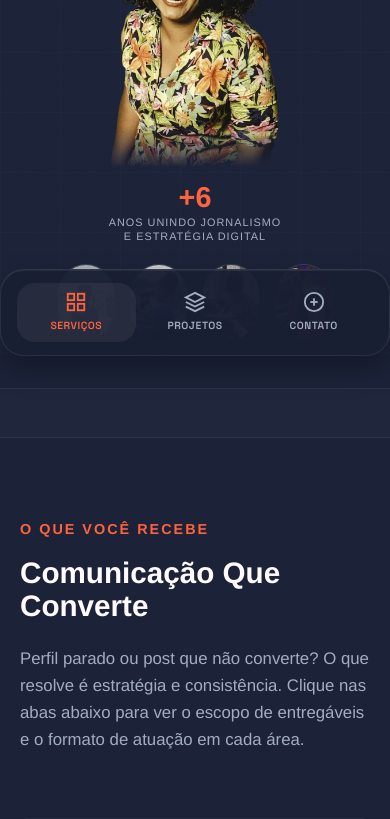
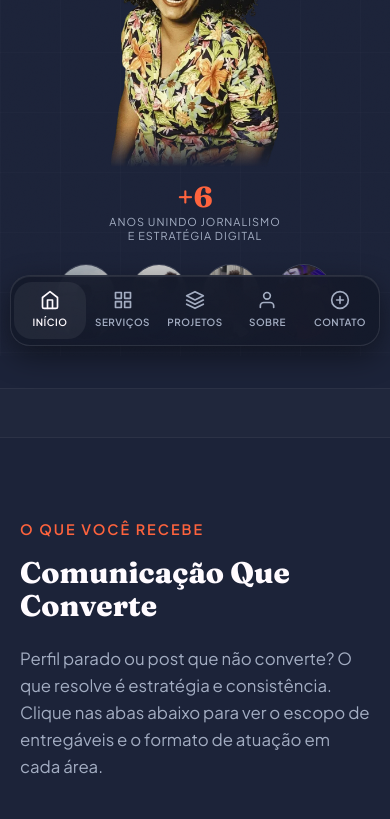
Before and after one commit to Hobert3946/priscila-landing-page, a website: page index.html in a window 390 px wide. Shown: the part 488-1307 px from the top of the page. Drawn offline with nearby package versions, Linux system fonts and the light colour scheme.

Commit message:
feat(mobile): barra de menu inferior permanente com 5 atalhos

```diff
--- a/index.html
+++ b/index.html
@@ -60,7 +60,7 @@
        em que o navegador chega nas tags <script> lá no fim do body. -->
   <link rel="preconnect" href="https://unpkg.com" crossorigin>
   <link rel="preconnect" href="https://cdnjs.cloudflare.com" crossorigin>
-  <link href="https://fonts.googleapis.com/css2?family=Plus+Jakarta+Sans:ital,wght@0,300;0,400;0,500;0,600;0,700;0,800;1,400&family=Syne:wght@600;700;800&family=Space+Grotesk:wght@500;600;700&display=swap" rel="stylesheet">
+  <link href="https://fonts.googleapis.com/css2?family=Fraunces:opsz,wght@9..144,600;9..144,700;9..144,800&family=Plus+Jakarta+Sans:wght@400;500;600;700&display=swap" rel="stylesheet">
   <link rel="stylesheet" href="styles.css">
   <link rel="stylesheet" href="effects.css">
   <link rel="stylesheet" href="sections.css">
@@ -1028,18 +1028,26 @@
   <script src="js/media-lite.js"></script>
   <script src="js/main.js"></script>
 
-  <!-- Mobile Tabbar (Navegação Inferior) -->
+  <!-- Mobile Tabbar (Navegação Inferior Fixa) -->
   <nav class="mobile-tabbar" aria-label="Navegação rápida">
+    <a href="#hero" class="tab-link">
+      <svg viewBox="0 0 24 24" fill="none" stroke="currentColor" stroke-width="2" stroke-linecap="round" stroke-linejoin="round" aria-hidden="true"><path d="M3 9l9-7 9 7v11a2 2 0 0 1-2 2H5a2 2 0 0 1-2-2z"/><polyline points="9 22 9 12 15 12 15 22"/></svg>
+      <span>Início</span>
+    </a>
     <a href="#what-you-get" class="tab-link">
-      <svg viewBox="0 0 24 24" fill="none" stroke="currentColor" stroke-width="2"><rect x="3" y="3" width="7" height="7"></rect><rect x="14" y="3" width="7" height="7"></rect><rect x="14" y="14" width="7" height="7"></rect><rect x="3" y="14" width="7" height="7"></rect></svg>
+      <svg viewBox="0 0 24 24" fill="none" stroke="currentColor" stroke-width="2" stroke-linecap="round" stroke-linejoin="round" aria-hidden="true"><rect x="3" y="3" width="7" height="7"/><rect x="14" y="3" width="7" height="7"/><rect x="14" y="14" width="7" height="7"/><rect x="3" y="14" width="7" height="7"/></svg>
       <span>Serviços</span>
     </a>
     <a href="#work" class="tab-link">
-      <svg viewBox="0 0 24 24" fill="none" stroke="currentColor" stroke-width="2"><polygon points="12 2 2 7 12 12 22 7 12 2"></polygon><polyline points="2 17 12 22 22 17"></polyline><polyline points="2 12 12 17 22 12"></polyline></svg>
+      <svg viewBox="0 0 24 24" fill="none" stroke="currentColor" stroke-width="2" stroke-linecap="round" stroke-linejoin="round" aria-hidden="true"><polygon points="12 2 2 7 12 12 22 7 12 2"/><polyline points="2 17 12 22 22 17"/><polyline points="2 12 12 17 22 12"/></svg>
       <span>Projetos</span>
     </a>
+    <a href="#about" class="tab-link">
+      <svg viewBox="0 0 24 24" fill="none" stroke="currentColor" stroke-width="2" stroke-linecap="round" stroke-linejoin="round" aria-hidden="true"><path d="M20 21v-2a4 4 0 0 0-4-4H8a4 4 0 0 0-4 4v2"/><circle cx="12" cy="7" r="4"/></svg>
+      <span>Sobre</span>
+    </a>
     <a href="#contact" class="tab-link">
-      <svg viewBox="0 0 24 24" fill="none" stroke="currentColor" stroke-width="2"><circle cx="12" cy="12" r="10"></circle><path d="M12 8v8"></path><path d="M8 12h8"></path></svg>
+      <svg viewBox="0 0 24 24" fill="none" stroke="currentColor" stroke-width="2" stroke-linecap="round" stroke-linejoin="round" aria-hidden="true"><circle cx="12" cy="12" r="10"/><path d="M12 8v8"/><path d="M8 12h8"/></svg>
       <span>Contato</span>
     </a>
   </nav>
--- a/js/ui.js
+++ b/js/ui.js
@@ -109,41 +109,6 @@
     sections.forEach(section => observer.observe(section));
   }
 
-  /* Tabbar mobile some ao rolar pra baixo (mais espaço pra ler o conteúdo) e volta assim
-     que a pessoa rola pra cima — igual à barra de endereço do Safari/Instagram no celular.
-     Fica sempre visível perto do topo, pra não sumir logo que a página carrega. */
-  function initTabbarAutoHide() {
-    const bar = document.querySelector('.mobile-tabbar');
-    if (!bar) return;
-
-    let lastY = window.scrollY;
-    let ticking = false;
-
-    function update() {
-      const y = window.scrollY;
-      const goingDown = y > lastY + 4;
-      const goingUp = y < lastY - 4;
-
-      if (y < 80) {
-        bar.classList.remove('is-hidden');
-      } else if (goingDown) {
-        bar.classList.add('is-hidden');
-      } else if (goingUp) {
-        bar.classList.remove('is-hidden');
-      }
-
-      lastY = y;
-      ticking = false;
-    }
-
-    window.addEventListener('scroll', () => {
-      if (!ticking) {
-        requestAnimationFrame(update);
-        ticking = true;
-      }
-    }, { passive: true });
-  }
-
   PS.initUI = function () {
     initMobileMenu();
     initAnchorLinks();
@@ -151,6 +116,5 @@
     initScrollCue();
     initHeaderShrink();
     initNavSpy();
-    initTabbarAutoHide();
   };
 })();
--- a/sections.css
+++ b/sections.css
@@ -603,7 +603,7 @@
   left: -50%;
   width: 200%;
   height: 200%;
-  background: radial-gradient(circle at center, rgba(201, 242, 39, 0.08) 0%, transparent 50%);
+  background: radial-gradient(circle at center, var(--sand-soft) 0%, transparent 50%);
   opacity: 0;
   transform: rotate(0deg);
   transition: opacity 0.8s ease;
@@ -628,7 +628,7 @@
   width: 52px;
   height: 52px;
   border-radius: 14px;
-  background: rgba(201, 242, 39, 0.1);
+  background: var(--sand-soft);
   color: var(--accent-color);
   margin-bottom: 1.2rem;
 }
@@ -726,6 +726,10 @@
 .versus-note {
   max-width: 70ch;
   margin: 2rem auto 0;
+  padding: 1rem 1.25rem;
+  border: 1px solid var(--sand-line);
+  border-radius: 14px;
+  background: var(--sand-soft);
   text-align: center;
   font-size: 0.92rem;
   line-height: 1.6;
--- a/styles.css
+++ b/styles.css
@@ -16,10 +16,16 @@
   --accent-ink: #FFFBFF;   /* texto sobre o coral */
   --brand-glow: rgba(254, 99, 61, 0.06);
 
+  /* Tom intermediário (areia): fundos e citações que precisam de calor sem puxar o coral,
+     que já carrega botões, links e destaques. */
+  --sand-color: #E8DCCD;
+  --sand-soft: rgba(232, 220, 205, 0.09);
+  --sand-line: rgba(232, 220, 205, 0.22);
+
   /* Typography */
-  --font-sans: 'Helvetica Now Display', 'Helvetica Neue', Helvetica, Arial, sans-serif;
-  --font-display: 'Helvetica Now Display', 'Helvetica Neue', Helvetica, Arial, sans-serif;
-  --font-nav: 'Space Grotesk', var(--font-sans);
+  --font-sans: 'Plus Jakarta Sans', system-ui, -apple-system, 'Segoe UI', sans-serif;
+  --font-display: 'Fraunces', Georgia, 'Times New Roman', serif;
+  --font-nav: var(--font-sans);
 
   /* Spacing */
   --space-sm: 0.5rem;
@@ -627,8 +633,10 @@ body {
 .contact-audience {
   max-width: 52ch;
   margin-top: 1rem;
-  padding-left: 1rem;
-  border-left: 2px solid var(--accent-color);
+  padding: 0.85rem 1rem;
+  border-left: 2px solid var(--sand-line);
+  border-radius: 0 10px 10px 0;
+  background: var(--sand-soft);
   font-size: 0.98rem;
   line-height: 1.6;
   color: var(--text-secondary);
@@ -1198,27 +1206,30 @@ body.menu-open {
 
 @media (max-width: 768px) {
   .mobile-tabbar {
-    display: flex;
-    position: fixed;
-    left: 0.75rem;
-    right: 0.75rem;
-    bottom: 0.75rem;
-    z-index: 90;
-    padding: 0.4rem;
-    padding-bottom: calc(0.4rem + env(safe-area-inset-bottom, 0px));
-    background: rgba(28, 35, 57, 0.75);
-    backdrop-filter: blur(20px);
-    -webkit-backdrop-filter: blur(20px);
-    border: 1px solid rgba(255, 255, 255, 0.08);
-    border-radius: 24px;
-    box-shadow: 0 12px 30px rgba(0, 0, 0, 0.3), inset 0 1px 0 rgba(255, 255, 255, 0.06);
-    transition: transform 0.35s var(--ease-out-expo), opacity 0.35s ease;
-  }
-
-  /* Some ao rolar pra baixo (dá espaço pra ler), volta ao rolar pra cima (js/ui.js initTabbarAutoHide) */
+    display: flex !important;
+    position: fixed !important;
+    left: 0.6rem !important;
+    right: 0.6rem !important;
+    bottom: 0.6rem !important;
+    z-index: 99 !important;
+    padding: 0.4rem 0.2rem calc(0.4rem + env(safe-area-inset-bottom, 0px)) !important;
+    background: rgba(20, 25, 42, 0.94) !important;
+    backdrop-filter: blur(20px) !important;
+    -webkit-backdrop-filter: blur(20px) !important;
+    border: 1px solid rgba(255, 255, 255, 0.1) !important;
+    border-radius: 20px !important;
+    box-shadow: 0 10px 30px rgba(0, 0, 0, 0.45), inset 0 1px 0 rgba(255, 255, 255, 0.08) !important;
+    transform: none !important;
+    opacity: 1 !important;
+    visibility: visible !important;
+    justify-content: space-around !important;
+  }
+
+  /* Barra sempre visível: impede qualquer estado de ocultação ao rolar */
   .mobile-tabbar.is-hidden {
-    transform: translateY(calc(100% + 1.5rem));
-    opacity: 0;
+    transform: none !important;
+    opacity: 1 !important;
+    visibility: visible !important;
   }
 
   /* Espaço pra barra não tampar o fim do conteúdo/rodapé */
@@ -1301,13 +1312,15 @@ body.menu-open {
   font-family: var(--font-display);
   font-size: 5rem;
   line-height: 1;
-  color: rgba(255,255,255,0.06);
+  color: var(--sand-soft);
 }
 
 .testimonial-quote {
+  padding-left: 1.1rem;
+  border-left: 2px solid var(--sand-line);
   font-size: 1.05rem;
-  color: #d4d4d8;
-  font-weight: 300;
+  color: var(--sand-color);
+  font-weight: 400;
   line-height: 1.7;
 }
 
@@ -2072,56 +2085,7 @@ textarea:focus-visible {
   .cinema-viewfinder { display: none !important; }
   .corner-status-widget { display: none !important; }
 }
-/*
-   ---------------------------------
-   Mobile Tabbar (Bottom Navigation)
-   ---------------------------------
-*/
-.mobile-tabbar {
-  display: none;
-  position: fixed;
-  bottom: 0;
-  left: 0;
-  width: 100%;
-  background: rgba(28, 35, 57, 0.85);
-  backdrop-filter: blur(16px);
-  -webkit-backdrop-filter: blur(16px);
-  border-top: 1px solid rgba(255, 255, 255, 0.1);
-  padding: 0.8rem 1rem calc(0.8rem + env(safe-area-inset-bottom));
-  z-index: 98;
-  transition: transform 0.4s var(--ease-out-expo);
-}
-.mobile-tabbar.is-hidden {
-  transform: translateY(100%);
-}
-.tab-link {
-  flex: 1;
-  display: flex;
-  flex-direction: column;
-  align-items: center;
-  gap: 0.3rem;
-  color: var(--text-secondary);
-  text-decoration: none;
-  font-family: var(--font-nav);
-  font-size: 0.65rem;
-  font-weight: 600;
-  text-transform: uppercase;
-  transition: color 0.3s ease;
-}
-.tab-link svg {
-  width: 22px;
-  height: 22px;
-}
-.tab-link.is-active,
-.tab-link:hover {
-  color: var(--accent-color);
-}
-@media (max-width: 768px) {
-  .mobile-tabbar {
-    display: flex;
-    justify-content: space-around;
-  }
-}
+
 
 /* --- Refatoração de Estilos Inline --- */
 
```
Also changed, not shown: tests/form-seo-error.test.mjs (+28 -0 lines).
